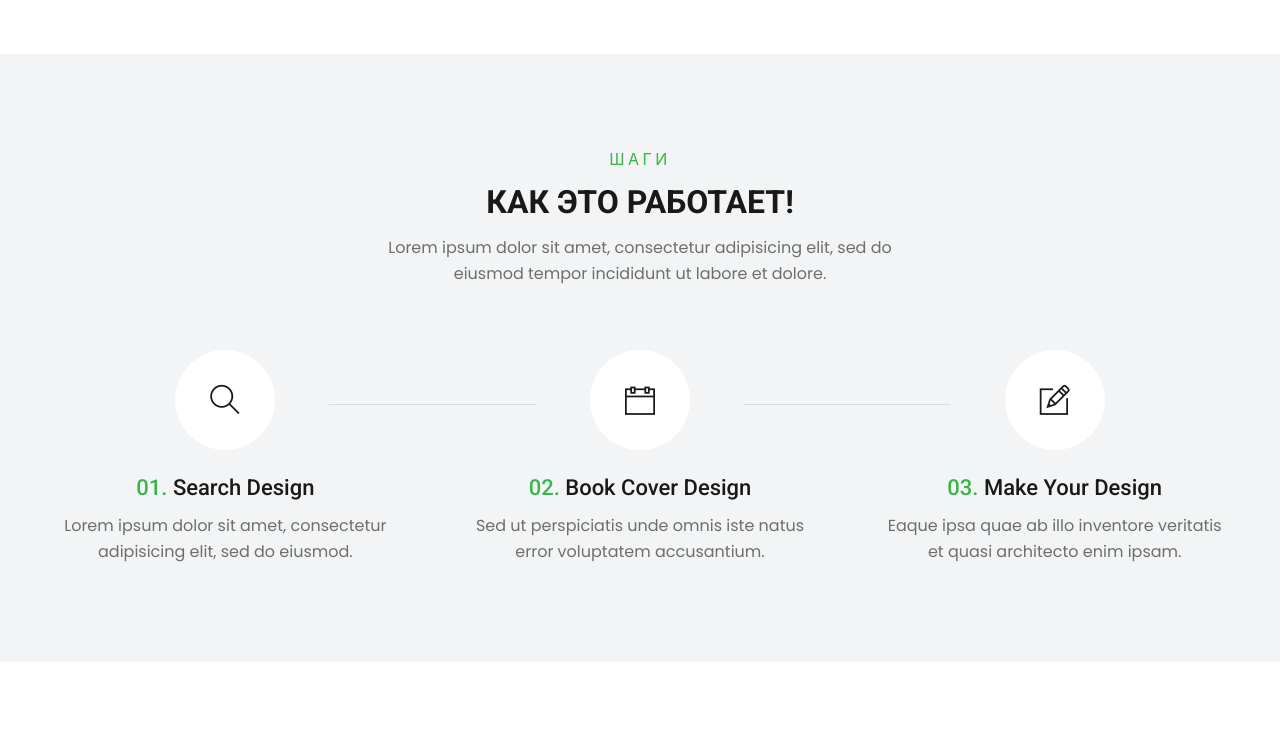
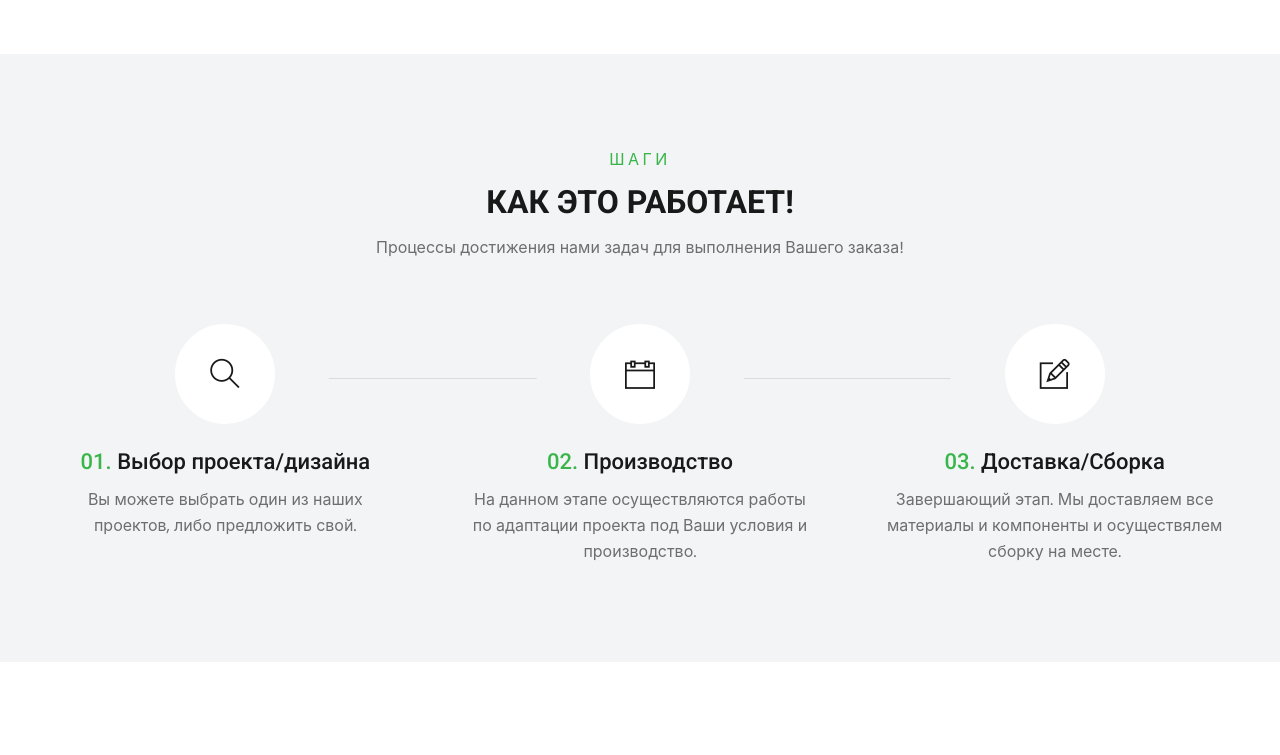
Before and after one commit to checkago/MebelIvan, a Django app: page / in a window 1280 px wide. Shown: the part 2174-2929 px from the top of the page. Run offline with Django 5.2, Linux system fonts and the light colour scheme; data comes from the database, SQL or seed files in the repository; grey boxes labelled with a size stand in for pictures from a placeholder-image service; parts of the project's set-up code (start-up, migrations or seed data) failed here and were passed over; some libraries are stand-ins or nearby versions; some web fonts are replaced.

Commit message:
second commit

```diff
--- a/templates/index.html
+++ b/templates/index.html
@@ -187,7 +187,7 @@
                             <strong class="font-weight-normal hTitle d-block fontBase">Шаги</strong>
                             <span class="d-block">Как это работает!</span>
                         </h2>
-                        <p>Lorem ipsum dolor sit amet, consectetur adipisicing elit, sed do eiusmod tempor incididunt ut labore et dolore.</p>
+                        <p>Процессы достижения нами задач для выполнения Вашего заказа!</p>
                     </header>
                 </div>
             </div>
@@ -195,18 +195,18 @@
             <ul class="list-unstyled position-relative stepsGuideList d-md-flex justify-content-md-center wow fadeInUp" data-wow-delay="0.1s">
                 <li class="hasOver">
                     <i class="icn rounded-circle mx-auto text-dark bg-white ti-search d-flex align-items-center justify-content-center"><span class="sr-only">icon</span></i>
-                    <h3>Search Design</h3>
-                    <p>Lorem ipsum dolor sit amet, consectetur adipisicing elit, sed do eiusmod.</p>
+                    <h3>Выбор проекта/дизайна</h3>
+                    <p>Вы можете выбрать один из наших проектов, либо предложить свой.</p>
                 </li>
                 <li class="hasOver">
                     <i class="icn rounded-circle mx-auto text-dark bg-white ti-calendar d-flex align-items-center justify-content-center"><span class="sr-only">icon</span></i>
-                    <h3>Book Cover Design</h3>
-                    <p>Sed ut perspiciatis unde omnis iste natus error voluptatem accusantium.</p>
+                    <h3>Производство</h3>
+                    <p>На данном этапе осуществляются работы по адаптации проекта под Ваши условия и производство.</p>
                 </li>
                 <li class="hasOver">
                     <i class="icn rounded-circle mx-auto text-dark bg-white ti-pencil-alt d-flex align-items-center justify-content-center"><span class="sr-only">icon</span></i>
-                    <h3>Make Your Design</h3>
-                    <p>Eaque ipsa quae ab illo inventore veritatis et quasi architecto enim ipsam.</p>
+                    <h3>Доставка/Сборка</h3>
+                    <p>Завершающий этап. Мы доставляем все материалы и компоненты и осуществялем сборку на месте. </p>
                 </li>
             </ul>
         </div>
```
